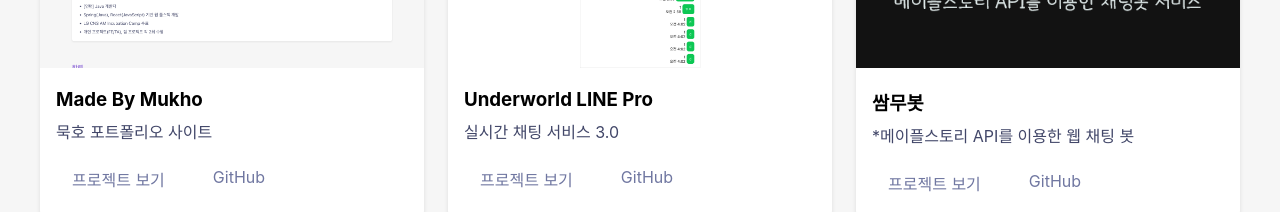
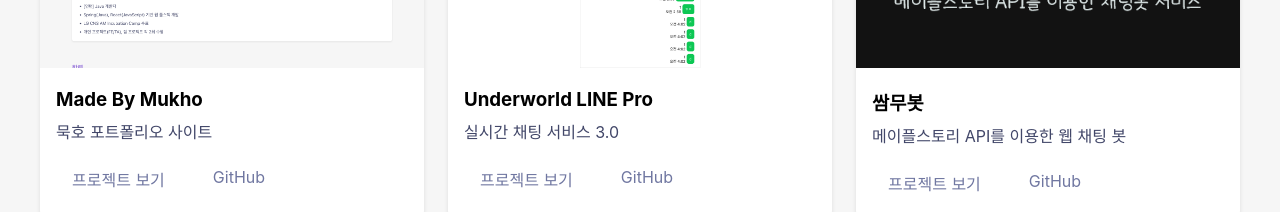
Before and after one commit to Made-By-Mukho/made-by-mukho.github.io, a React (Create React App) app: page / in a window 1280 px wide. Shown: the part 2200-2412 px from the top of the page. Built offline with nearby package versions, Linux system fonts and the light colour scheme.

Commit message:
Chore: 쌈무봇 링크 수정

```diff
--- a/src/data/Projects.ts
+++ b/src/data/Projects.ts
@@ -91,9 +91,9 @@
   {
     id: 10,
     title: "쌈무봇",
-    description: "*메이플스토리 API를 이용한 웹 채팅 봇",
+    description: "메이플스토리 API를 이용한 웹 채팅 봇",
     imageUrl: smweb,
-    projectUrl: "https://smweb.mukho.r-e.kr/",
+    projectUrl: "https://ssammubot.vercel.app/",
     githubUrl: "https://github.com/mukhoplus/ssammubot-web",
   },
   {
```
